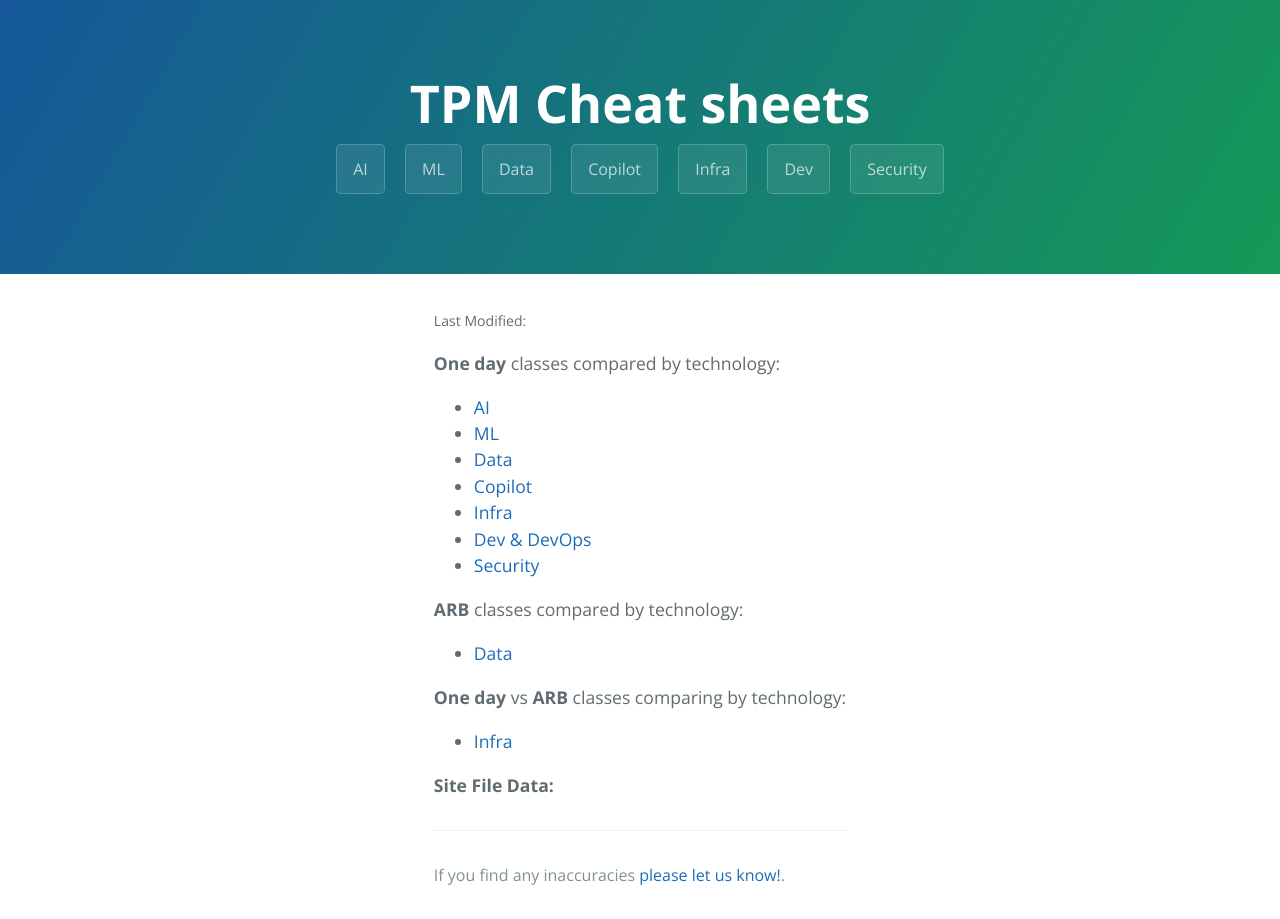
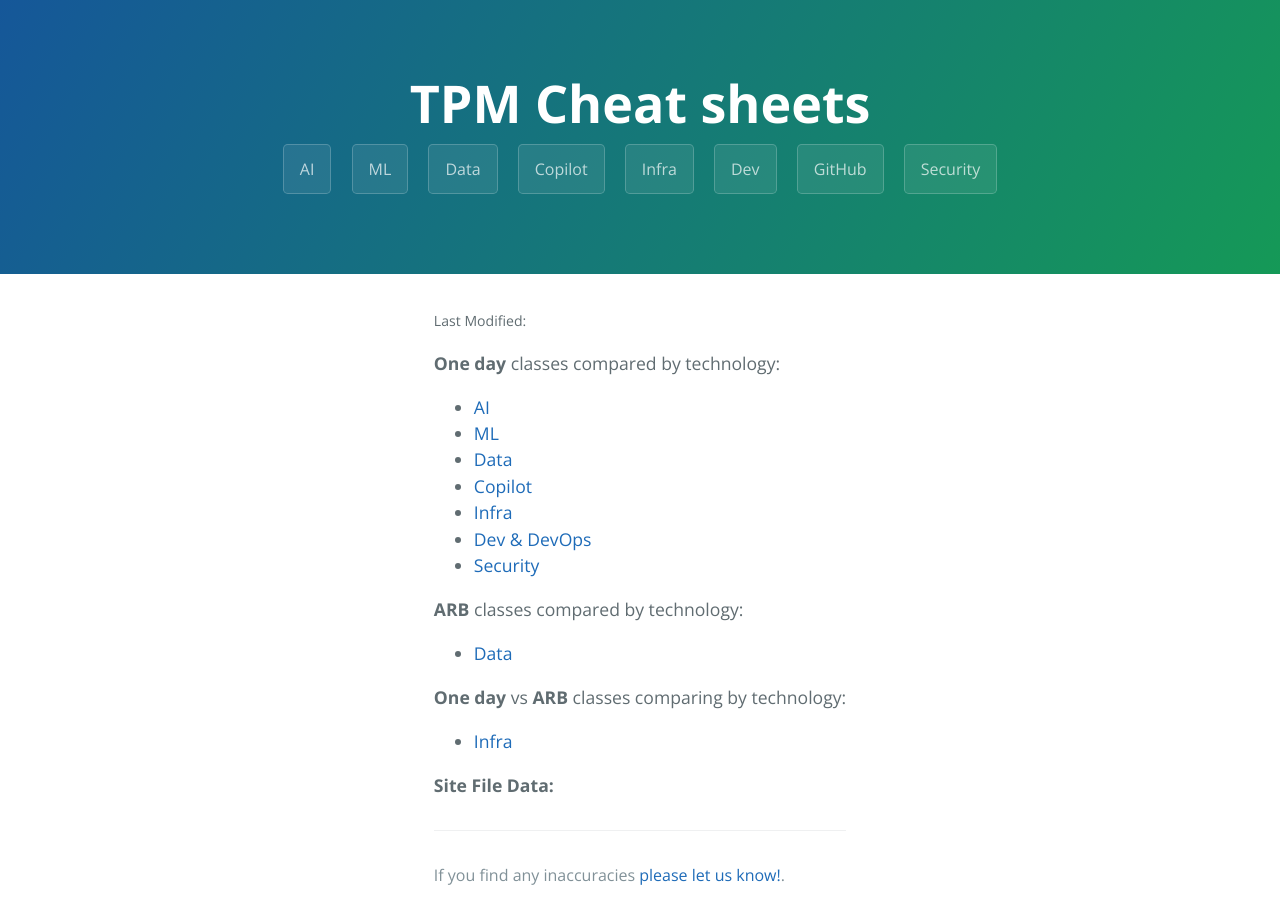
Before and after one commit to true-while/tpm-cheat-sheets, a Jekyll site: the page built from index.md, in a window 1280 px wide. Built offline with Jekyll 4.4.1, drawn with Linux system fonts in a browser that asks for light colours.

Commit message:
adding gh

```diff
--- a/_layouts/default.html
+++ b/_layouts/default.html
@@ -34,6 +34,7 @@
        <a href="{{ site.github.repository_url }}/tpm-cheat-sheets/docs/copilot-table.html" class="btn">Copilot</a>
        <a href="{{ site.github.repository_url }}/tpm-cheat-sheets/docs/admin-table.html" class="btn">Infra</a>
        <a href="{{ site.github.repository_url }}/tpm-cheat-sheets/docs/dev-table.html" class="btn">Dev</a>
+       <a href="{{ site.github.repository_url }}/tpm-cheat-sheets/docs/gh-table.html" class="btn">GitHub</a>
        <a href="{{ site.github.repository_url }}/tpm-cheat-sheets/docs/security-table.html" class="btn">Security</a>
        <!--div>Last updated: <b>{{ page.last_modified_at | date: '%B %d, %Y' }}</b></div-->
      </header>
```
